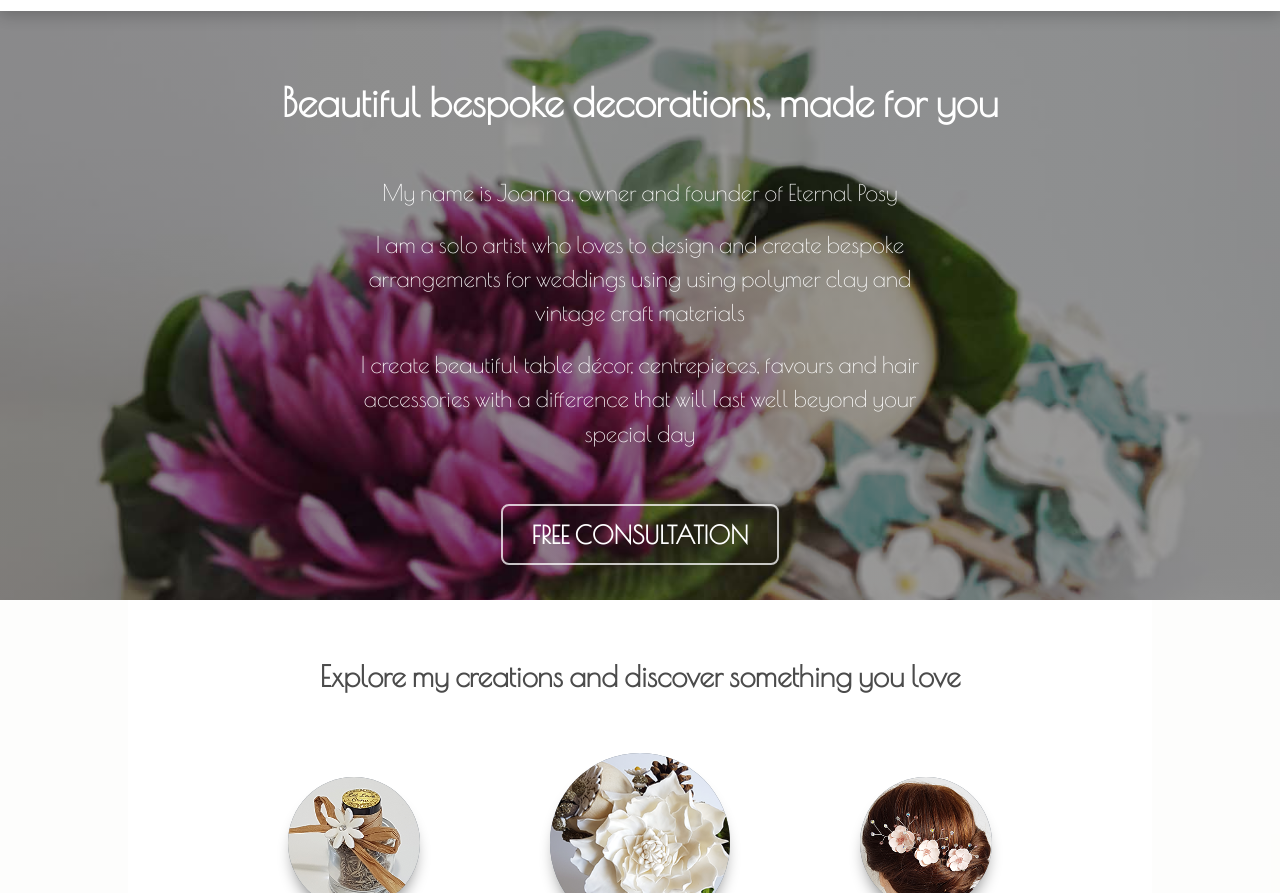
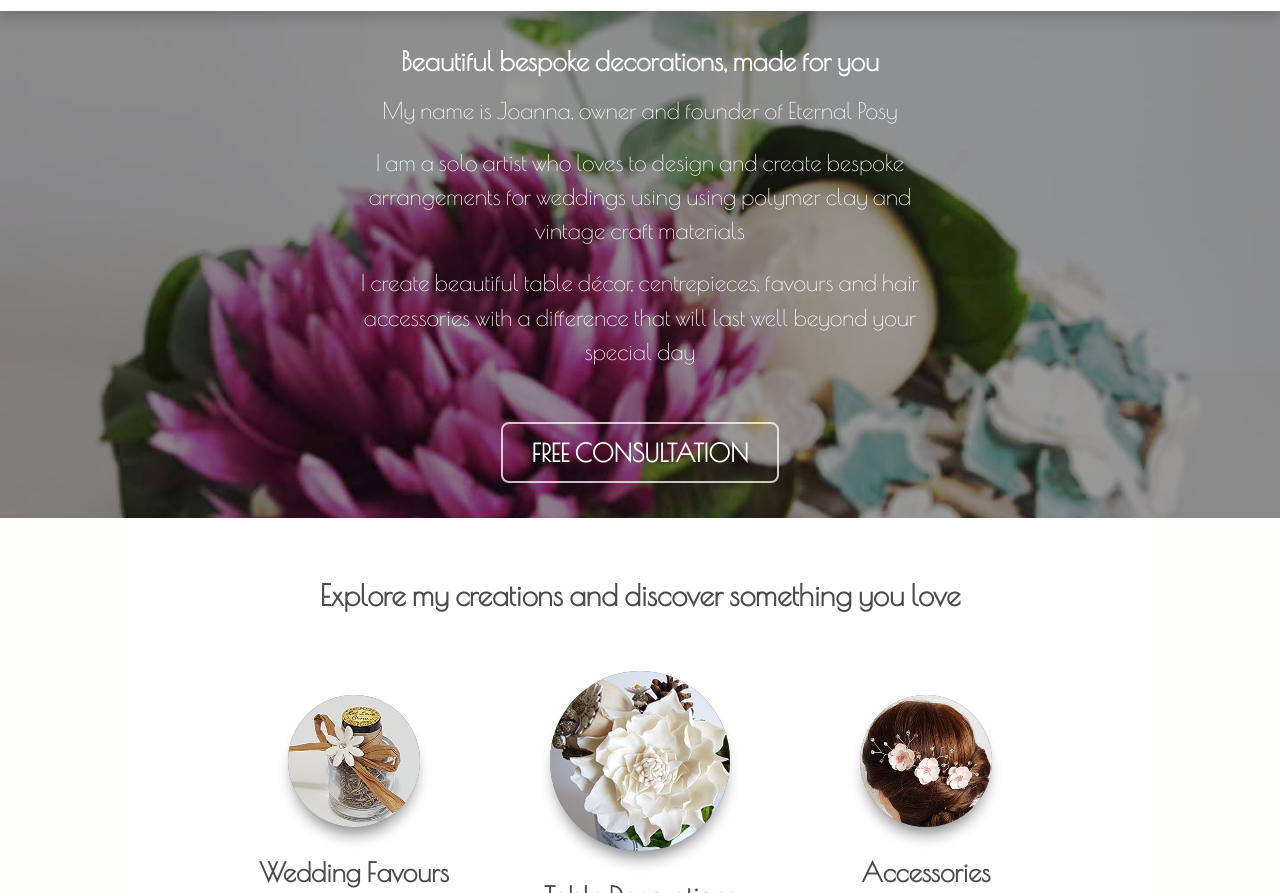
Before and after one commit to MajinV/majinv.github.io, a plain HTML site: page index.html in a window 1280 px wide. Shown: the part 437-1330 px from the top of the page. Drawn offline with nearby package versions, Linux system fonts and the light colour scheme; a web font is replaced by a local one.

Commit message:
seo optimisations

```diff
--- a/index.html
+++ b/index.html
@@ -125,7 +125,7 @@
                 <img src="images/logo.png" alt="Eternal Posy" />
             </div>
           <div class="hero__headline">
-            <h1>Beautiful bespoke decorations, made for you</h1>
+Beautiful bespoke decorations, made for you
           </div>
           <div class="hero__shop-desc">
             <div>My name is Joanna, owner and founder of Eternal Posy</div>
@@ -148,9 +148,9 @@
         </div>
       </section>
       <section id="products-container">
-        <h1 class="section-title">
+        <h2 class="section-title">
           Explore my creations and discover something you love
-        </h1>
+        </h2>
         <ul class="products__list">
           <li class="product">
             <div class="product__info-shape">
--- a/main.css
+++ b/main.css
@@ -57,9 +57,10 @@
 
 
 .hero__headline {
-  font-size:1.5rem;
+  font-size:2.25rem;
+  font-weight:700;
+margin:1rem 2rem;
   text-align: center;
-  margin:0 2rem;
 }
 
 .hero__shop-desc {
```
Also changed, not shown: main.min.css.
